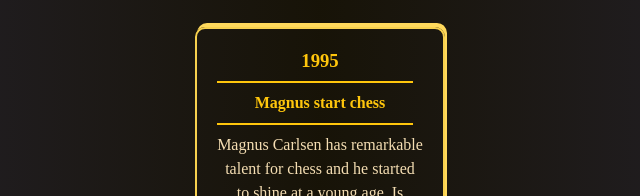
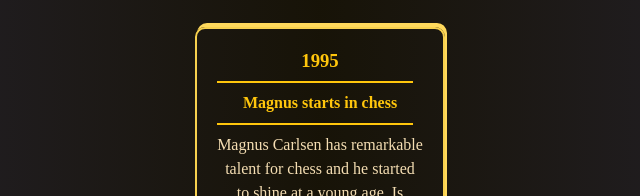
Before and after one commit to fratiav/Magnus-Carlsen-Tribute, a plain HTML site: page index.html in a window 1280 px wide. Shown: the part 1064-1260 px from the top of the page, 320-960 px from the left. Drawn offline with Linux system fonts and the light colour scheme.

Commit message:
first commit

```diff
--- a/index.html
+++ b/index.html
@@ -66,7 +66,7 @@
         <div class="milestone">
           <h3>1995</h3>
           <div class="divider"></div>
-          <h4>Magnus start chess</h4>
+          <h4>Magnus starts in chess</h4>
           <div class="divider"></div>
           <p>
             Magnus Carlsen has remarkable talent for chess and he started to
```
